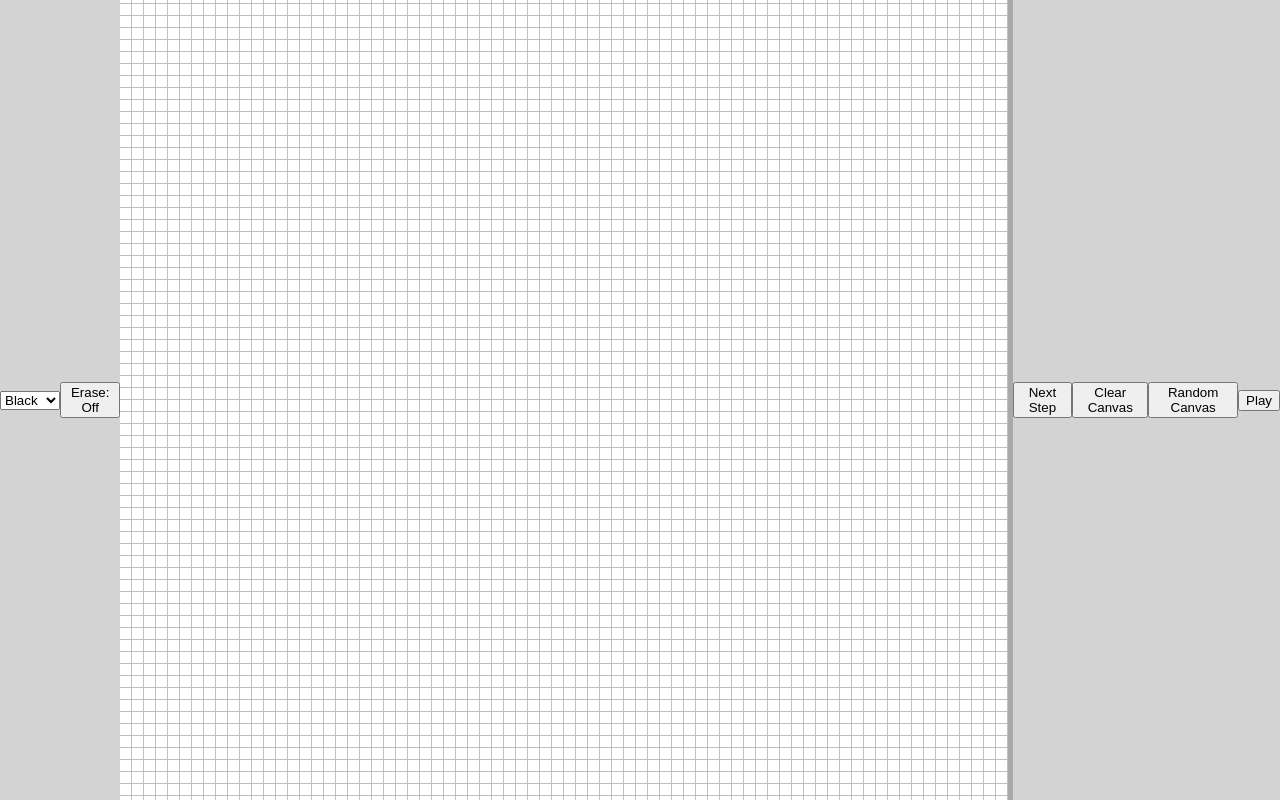
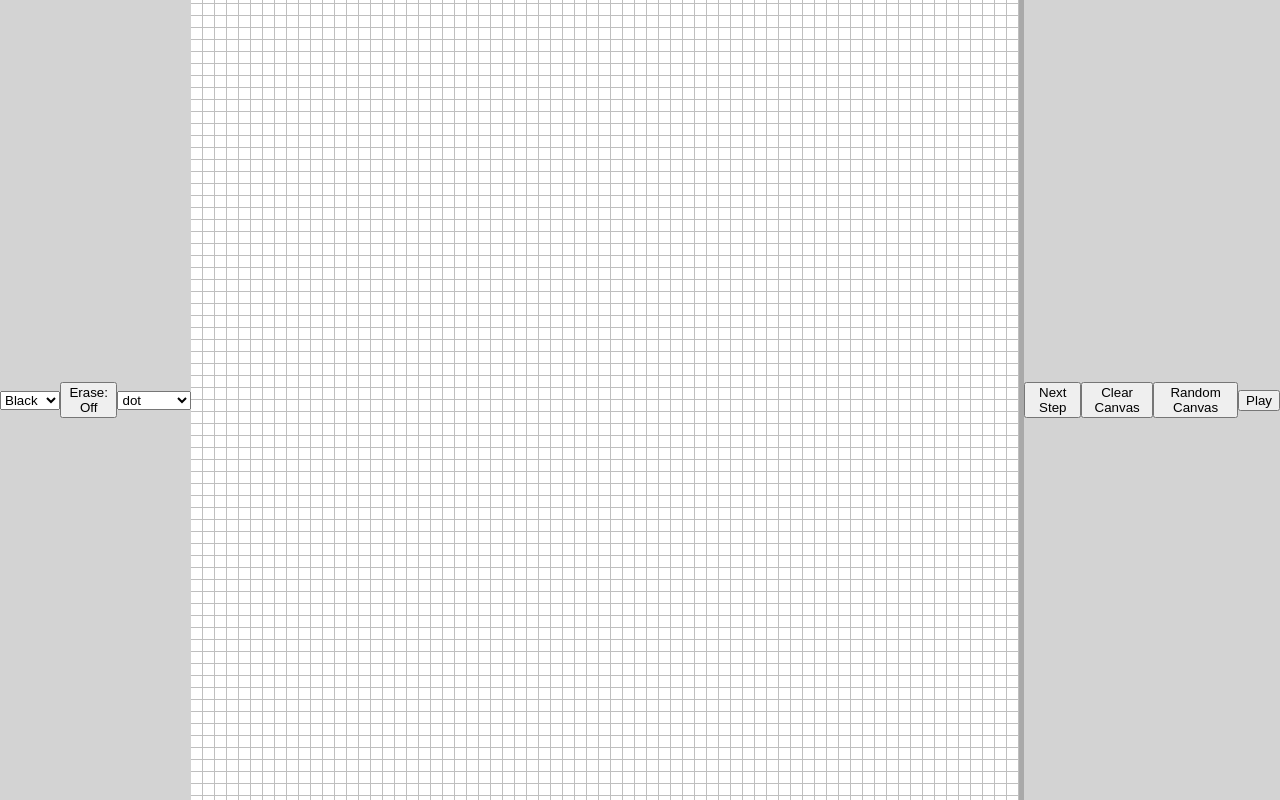
Before and after one commit to lizmeks/conways-canvas, a React (Create React App) app: page / in a window 1280 px wide. Shown: the top 800 px of the page. Built offline with nearby package versions, Linux system fonts and the light colour scheme.

Commit message:
added brush selector

```diff
--- a/src/App.js
+++ b/src/App.js
@@ -13,7 +13,7 @@ class App extends Component {
       blue: 0
     },
     erase: false,
-    brush: brushes.dot
+    brush: brushes[0].brush
   }
 
   playInterval = undefined;
@@ -110,7 +110,7 @@ class App extends Component {
   };
 
   colorSelectHandler = (e) => {
-    let selectedColor = JSON.parse(e.target.value)
+    let selectedColor = JSON.parse(e.target.value);
     this.setState({
       selectedColor: selectedColor.color
     })
@@ -120,6 +120,13 @@ class App extends Component {
     this.pauseBoard();
     this.setState({
       canvas: generateNextBoard(generateRandomBoard(100, 100))
+    })
+  };
+
+  brushSelectHandler = (e) => {
+    let selectedBrush = brushes.find(element => element.name === e.target.value);
+    this.setState({
+      brush: selectedBrush.brush
     })
   };
 
@@ -173,6 +180,20 @@ class App extends Component {
           </option>
         </select>
         <button onClick={this.eraseHandler}>{this.state.erase ? "Erase: On" : "Erase: Off"}</button>
+        <select onChange={this.brushSelectHandler}>
+          {
+            brushes.map(element => {
+              return (
+                <option
+                  key={element.id}
+                  value={element.name}
+                >
+                  {element.name}
+                </option>
+              )
+            })
+          }
+        </select>
         {this.renderGrid()}
         <button onClick={this.stepHandler}>Next Step</button>
         <button onClick={this.clearCanvasHandler}>Clear Canvas</button>
--- a/src/Utilities/Brushes/brushes.js
+++ b/src/Utilities/Brushes/brushes.js
@@ -1,13 +1,63 @@
-export default {
-  diamond: [
+const brushes = [
+
+  {
+    name: "dot",
+    brush: [
+      [1]
+    ],
+    id: 1
+  },
+
+  {
+    name: "diamond",
+    brush: [
       [0,0,1,0,0],
       [0,1,1,1,0],
       [1,1,1,1,1],
       [0,1,1,1,0],
       [0,0,1,0,0],
     ],
+    id: 2
+  },
 
-  dot: [
-    [1]
-  ]
-};
+  {
+    name: "block",
+    brush: [
+      [0,1,1],
+      [0,1,1]
+    ],
+    id: 3
+  },
+
+  {
+    name: "blinker",
+    brush: [
+      [0,0,0],
+      [1,1,1],
+      [0,0,0]
+    ],
+    id: 4
+  },
+
+  {
+    name: "toad",
+    brush: [
+      [0,1,1,1,0],
+      [1,1,1,0,0]
+    ],
+    id: 5
+  },
+
+  {
+    name: "glider",
+    brush: [
+      [0,0,1],
+      [1,0,1],
+      [0,1,1]
+    ],
+    id: 6
+  },
+
+];
+
+export default brushes;
```
Lines whose indentation alone changed are shown as unchanged.
